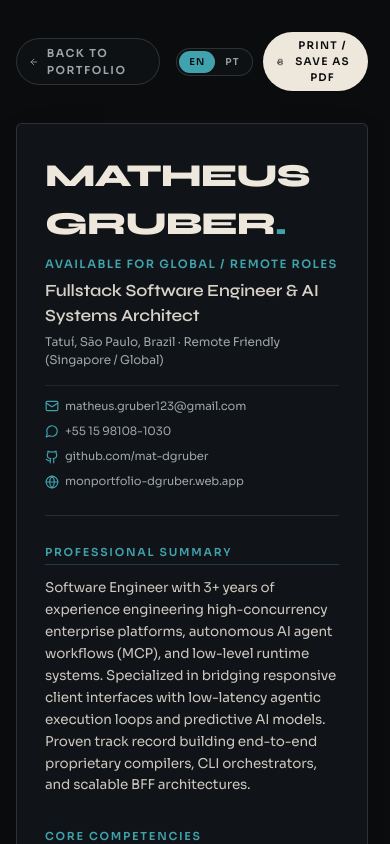
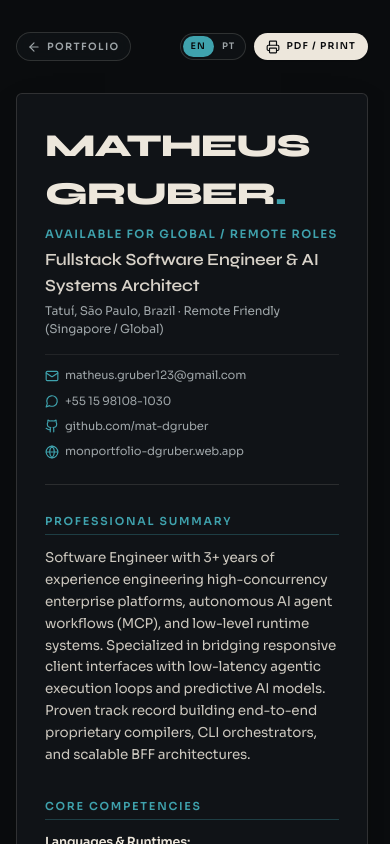
Before and after one commit to mat-dgruber/monPortfolio, a Next.js app: page /en/cv in a window 390 px wide. Shown: the top 844 px of the page. Built offline with nearby package versions, Linux system fonts and the light colour scheme.

Commit message:
fix(mobile): optimize CV top action toolbar and print button for mobile viewports

```diff
--- a/src/app/[locale]/cv/page.tsx
+++ b/src/app/[locale]/cv/page.tsx
@@ -47,13 +47,14 @@ export default async function CvPage({
   return (
     <div className="min-h-screen bg-[#0A0C0E] text-[#EDE7DC] selection:bg-[#E8913C]/30 selection:text-[#EDE7DC] print:bg-white print:text-black font-sans py-8 sm:py-12 px-4 sm:px-6">
       {/* Interactive Floating Action Bar (Hidden on Print) */}
-      <div className="max-w-4xl mx-auto mb-8 flex items-center justify-between gap-4 print:hidden">
+      <div className="max-w-4xl mx-auto mb-8 flex items-center justify-between gap-2 sm:gap-4 print:hidden">
         <Link
           href={`/${locale}`}
-          className="font-body inline-flex items-center gap-2 text-[11px] font-semibold uppercase tracking-[0.14em] text-[#9EA5A8] hover:text-[#3FA2AD] transition-colors px-3 py-1.5 rounded-full border border-[rgba(237,231,220,0.15)] bg-[#101317]/80 backdrop-blur-md"
+          className="font-body inline-flex items-center gap-1.5 sm:gap-2 text-[10px] sm:text-[11px] font-semibold uppercase tracking-[0.14em] text-[#9EA5A8] hover:text-[#3FA2AD] transition-colors px-2.5 sm:px-3.5 py-1.5 rounded-full border border-[rgba(237,231,220,0.15)] bg-[#101317]/80 backdrop-blur-md whitespace-nowrap shrink-0"
         >
-          <ArrowLeft className="w-3.5 h-3.5" />
-          <span>{t('backLink')}</span>
+          <ArrowLeft className="w-3.5 h-3.5 shrink-0" />
+          <span className="sm:hidden">{locale === 'pt' ? 'PORTFÓLIO' : 'PORTFOLIO'}</span>
+          <span className="hidden sm:inline">{t('backLink')}</span>
         </Link>
 
         {/* Client-side Controls (Print & Language Switcher) */}
--- a/src/components/CvActionControls.tsx
+++ b/src/components/CvActionControls.tsx
@@ -29,7 +29,7 @@ export default function CvActionControls({
   };
 
   return (
-    <div className="flex items-center gap-2.5">
+    <div className="flex items-center gap-2 sm:gap-2.5 shrink-0">
       {/* Language Toggle */}
       <div
         className="flex items-center rounded-full border border-[rgba(237,231,220,0.15)] bg-[#101317]/80 p-0.5"
@@ -39,7 +39,7 @@ export default function CvActionControls({
         <button
           type="button"
           onClick={() => handleLanguageSwitch('en')}
-          className={`px-2.5 py-1 rounded-full font-body text-[9.5px] sm:text-[10px] font-bold uppercase tracking-[0.12em] transition-all ${
+          className={`px-2 sm:px-2.5 py-1 rounded-full font-body text-[9px] sm:text-[10px] font-bold uppercase tracking-[0.12em] transition-all ${
             locale === 'en'
               ? 'bg-[#3FA2AD] text-[#0A0C0E] shadow-sm'
               : 'text-[#9EA5A8] hover:text-[#EDE7DC]'
@@ -51,7 +51,7 @@ export default function CvActionControls({
         <button
           type="button"
           onClick={() => handleLanguageSwitch('pt')}
-          className={`px-2.5 py-1 rounded-full font-body text-[9.5px] sm:text-[10px] font-bold uppercase tracking-[0.12em] transition-all ${
+          className={`px-2 sm:px-2.5 py-1 rounded-full font-body text-[9px] sm:text-[10px] font-bold uppercase tracking-[0.12em] transition-all ${
             locale === 'pt'
               ? 'bg-[#3FA2AD] text-[#0A0C0E] shadow-sm'
               : 'text-[#9EA5A8] hover:text-[#EDE7DC]'
@@ -66,10 +66,11 @@ export default function CvActionControls({
       <button
         type="button"
         onClick={handlePrint}
-        className="font-body inline-flex items-center gap-2 px-3.5 py-1.5 rounded-full bg-[#EDE7DC] text-[#0A0C0E] text-[10.5px] font-bold uppercase tracking-[0.12em] hover:bg-white transition-colors shadow-sm"
+        className="font-body inline-flex items-center justify-center gap-1.5 sm:gap-2 px-3 sm:px-4 py-1.5 rounded-full bg-[#EDE7DC] text-[#0A0C0E] text-[9.5px] sm:text-[10.5px] font-bold uppercase tracking-[0.12em] hover:bg-white transition-colors shadow-sm whitespace-nowrap shrink-0 cursor-pointer"
       >
-        <Printer className="w-3.5 h-3.5" />
-        <span>{printLabel}</span>
+        <Printer className="w-3.5 h-3.5 shrink-0" />
+        <span className="sm:hidden">{locale === 'pt' ? 'PDF / IMPRIMIR' : 'PDF / PRINT'}</span>
+        <span className="hidden sm:inline">{printLabel}</span>
       </button>
     </div>
   );
```
